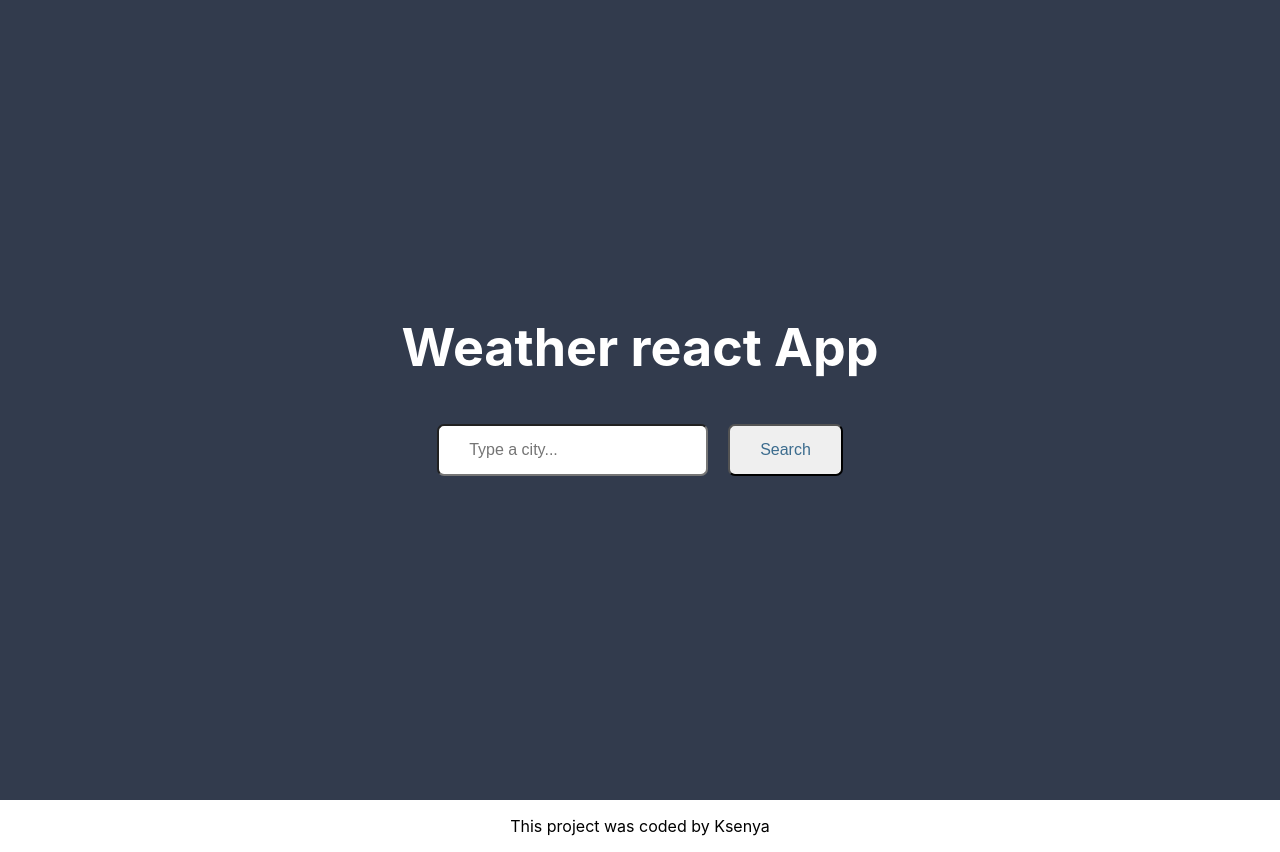
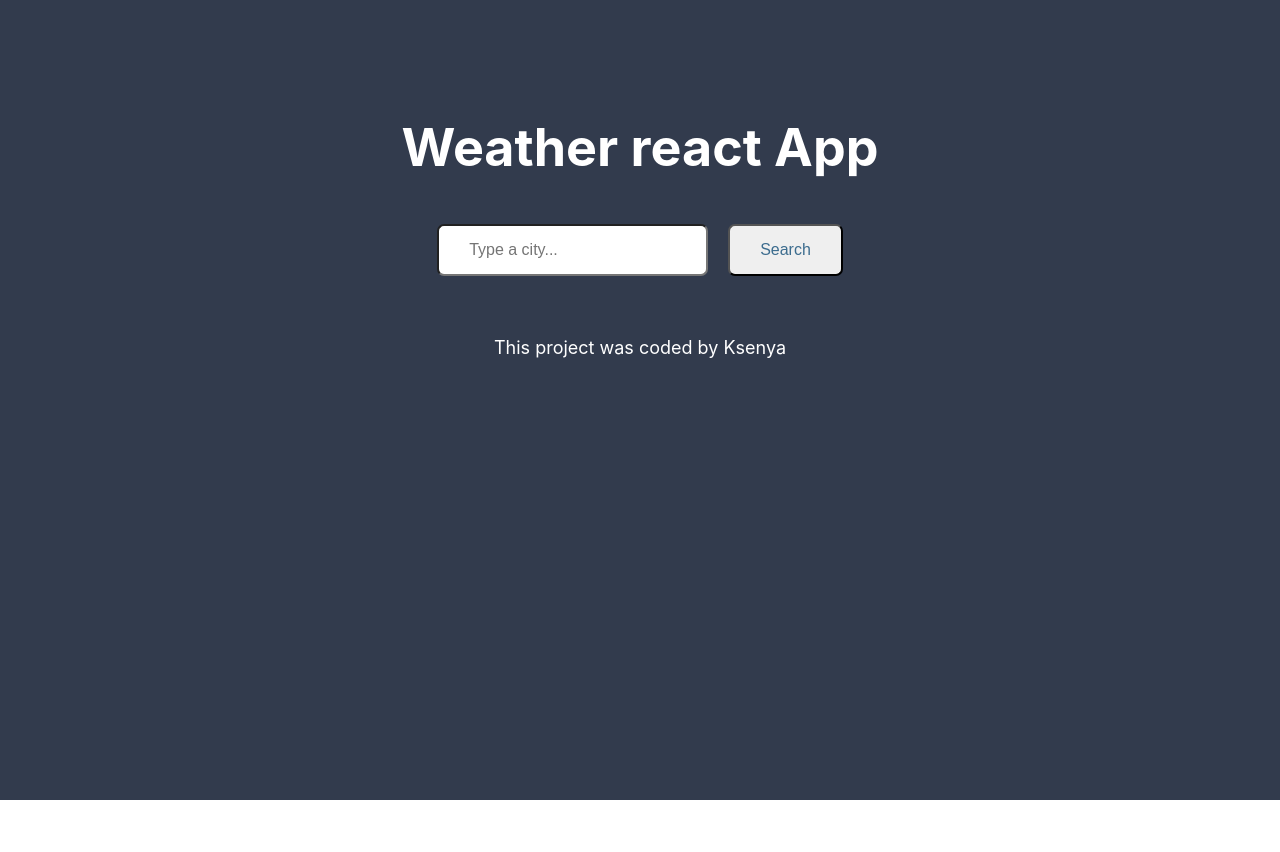
Before and after one commit to Ksenya25/weather-react-app, a React (Create React App) app: page / in a window 1280 px wide. After the commit the page ends 800 px from the top, so only its background shows below. Built offline with nearby package versions, Linux system fonts and the light colour scheme.

Commit message:
change and added new css
added footer with info

```diff
--- a/src/App.css
+++ b/src/App.css
@@ -1,6 +1,7 @@
 .App {
   text-align: center;
   font-style: normal;
+  color: white;
 }
 
 .App-logo {
@@ -69,3 +70,10 @@ form input {
   font-size: medium;
   color: #3c6c8e;
 }
+
+.footer {
+  min-height: 50vh;
+  align-items: center;
+  justify-content: center;
+  font-size: calc(10px + 1vmin);
+}
--- a/src/App.js
+++ b/src/App.js
@@ -7,8 +7,11 @@ function App() {
       <header className="App-header">
         <h1>Weather react App</h1>
         <SearchEngine />
+
+        <div className="footer">
+          <p>This project was coded by Ksenya</p>
+        </div>
       </header>
-      <p>This project was coded by Ksenya</p>
     </div>
   );
 }
```
